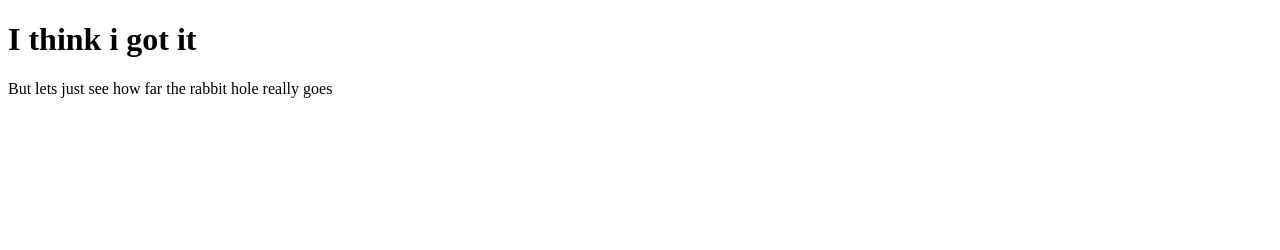
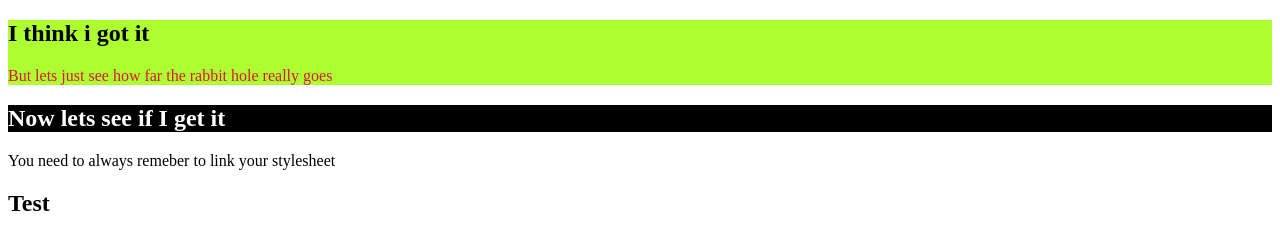
Before and after one commit to kjacks213/practicerepo, a plain HTML site: page index.html in a window 1280 px wide. Drawn offline with Linux system fonts and the light colour scheme.

Commit message:
building test page

```diff
--- a/css/style.css
+++ b/css/style.css
@@ -1,22 +1,9 @@
-.section1 {
-    background-color: lemonchiffon;
+.bigt{
+    background-color:   greenyellow;
+}.main{
+    color: crimson;
 }
-
-.headers {
-    color: darkblue;
+.second{
+    background-color: black;
+    color: white;
 }
-
-#email {
-    background-color: goldenrod;
-}
-
-#github {
-    background-color: lightsteelblue
-}
-
-#portfolio {
-    background-color: darkorange;
-}
-.section2 {
-    background-color: lime;
-}
--- a/index.html
+++ b/index.html
@@ -5,11 +5,18 @@
     <meta http-equiv="X-UA-Compatible" content="IE=edge">
     <meta name="viewport" content="width=device-width, initial-scale=1.0">
     <title>Document</title>
+    <link rel="stylesheet" href="./css/style.css">
 </head>
 <body>
-    <h1>I think i got it
+    <section class="bigt">
+        <h1>I think i got it</h1>
+        <p class="main">But lets just see how far the rabbit hole really goes</p>
+    </section>
+    <section>
+        <h2 class="second">Now lets see if I get it</h2>
+        <p>You need to always remeber to link your stylesheet</p>
 
-    </h1>
-    <p>But lets just see how far the rabbit hole really goes</p>
+        <h2>Test</h2>
+    </section>
 </body>
 </html>
```
